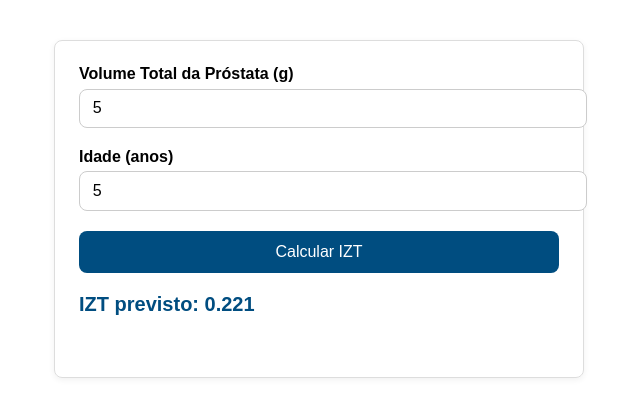
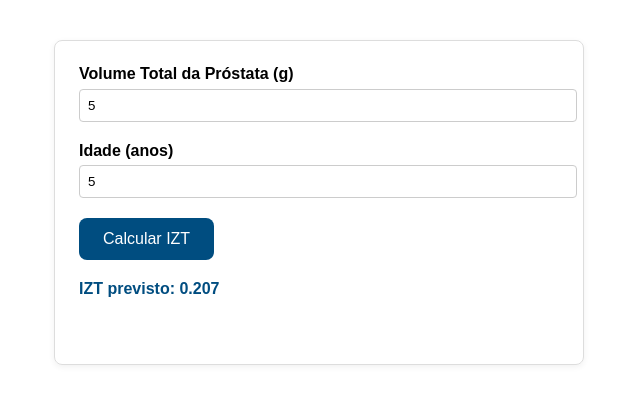
Before and after one commit to glgoliveira/calculadora-IZT, a plain HTML site: page index.html in a window 1280 px wide. Both pictures are taken after typing "5", "5" into the empty fields and a click on the button "Calcular IZT". Shown: the whole page, without its empty margins (321-961 px from the left). Drawn offline with Linux system fonts and the light colour scheme.

Commit message:
Atualiza modelo IZT: segmentado com um nó (91 mL)

```diff
--- a/index.html
+++ b/index.html
@@ -11,50 +11,47 @@
       --radius: 8px;
     }
     body {
-      background:#ffffff;
-      display:flex;
-      flex-direction:column;
-      align-items:center;
-      padding:2rem;
+      background: #ffffff;
+      display: flex;
+      flex-direction: column;
+      align-items: center;
+      padding: 2rem;
     }
     .card {
-      width:100%;
-      max-width:480px;
-      border:1px solid #ddd;
-      border-radius:var(--radius);
-      padding:1.5rem;
-      box-shadow:0 2px 6px rgba(0,0,0,0.06);
+      width: 100%;
+      max-width: 480px;
+      border: 1px solid #ddd;
+      border-radius: var(--radius);
+      padding: 1.5rem;
+      box-shadow: 0 2px 6px rgba(0, 0, 0, 0.06);
     }
     .block {
-      margin-bottom:1.25rem;
+      margin-bottom: 1.25rem;
     }
     label {
-      font-weight:600;
-      display:block;
-      margin-bottom:0.35rem;
+      font-weight: 600;
+      display: block;
+      margin-bottom: 0.35rem;
     }
-    input[type="number"]{
-      width:100%;
-      padding:0.6rem 0.8rem;
-      border:1px solid #ccc;
-      border-radius:var(--radius);
-      font-size:1rem;
+    input[type="number"] {
+      width: 100%;
+      padding: 0.5rem;
+      border: 1px solid #ccc;
+      border-radius: 4px;
     }
-    button{
-      width:100%;
-      padding:0.75rem 1rem;
-      background:var(--primary);
-      color:#fff;
-      border:none;
-      border-radius:var(--radius);
-      font-size:1rem;
-      cursor:pointer;
+    button {
+      background: var(--primary);
+      color: white;
+      border: none;
+      padding: 0.75rem 1.5rem;
+      border-radius: var(--radius);
+      cursor: pointer;
+      font-size: 1rem;
     }
     #resultado {
-      font-size:1.25rem;
-      font-weight:700;
-      color:var(--primary);
-      min-height:2.5rem;
+      font-weight: 700;
+      color: var(--primary);
+      min-height: 2.5rem;
     }
   </style>
 </head>
@@ -75,19 +72,24 @@
       <div id="resultado"></div>
     </div>
   </div>
+
   <script>
-function iztPred(vtp, idade){
-  const b0=0.184, bAge=0.0029, b1=0.00458, b2=0.00154, b3=0.00096;
-  const s1 = Math.min(vtp,90);
-  const s2 = Math.max(0, Math.min(vtp-90,50));
-  const s3 = Math.max(0, vtp-140);
-  return b0 + bAge*idade + b1*s1 + b2*s2 + b3*s3;
+    function iztPred(vtp, idade) {
+      const b0 = 0.1773;
+      const bAge = 0.0014;
+      const beta1 = 0.0045;
+      const beta2 = -0.0033;
+      const knot = 91;
+      const s1 = Math.min(vtp, knot);
+      const s2 = Math.max(0, vtp - knot);
+      return Math.max(0, Math.min(1, b0 + bAge * idade + beta1 * s1 + beta2 * s2));
     }
-document.getElementById('calcular').addEventListener('click',()=>{
+
+    document.getElementById('calcular').addEventListener('click', () => {
       const vtp = parseFloat(document.getElementById('vtp').value);
       const idade = parseFloat(document.getElementById('idade').value);
       const res = document.getElementById('resultado');
-  if(isNaN(vtp)||isNaN(idade)){
+      if (isNaN(vtp) || isNaN(idade)) {
         res.textContent = 'Preencha VTP e idade corretamente';
         return;
       }
```
Lines whose indentation alone changed are shown as unchanged.
